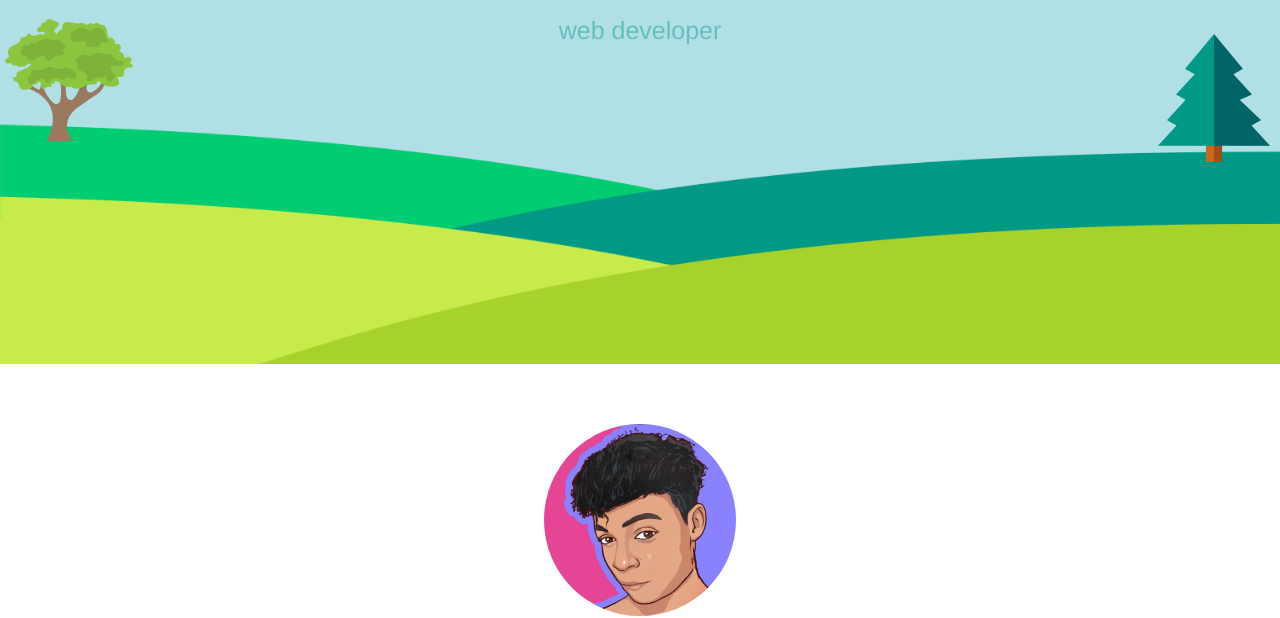
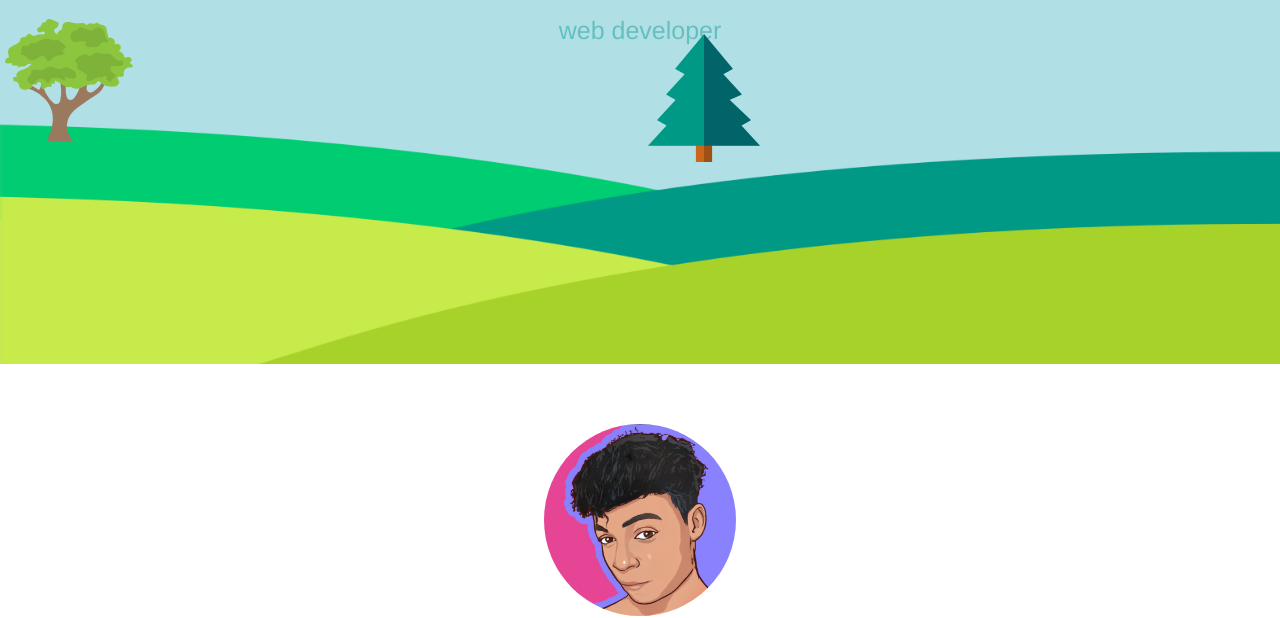
Before and after one commit to user-daxe/john, a plain HTML site: page index.html in a window 1280 px wide. Shown: the part 196-814 px from the top of the page. Drawn offline with nearby package versions, Linux system fonts and the light colour scheme.

Commit message:
Update styles.css

```diff
--- a/css/styles.css
+++ b/css/styles.css
@@ -109,7 +109,7 @@ width: 50%;
 .tree {
   position: absolute;
   top: 230px;
-  left: 1150px;
+  left: 640px;
 }
 /***********************************ALL HEADINGS*******************************/
 
```
